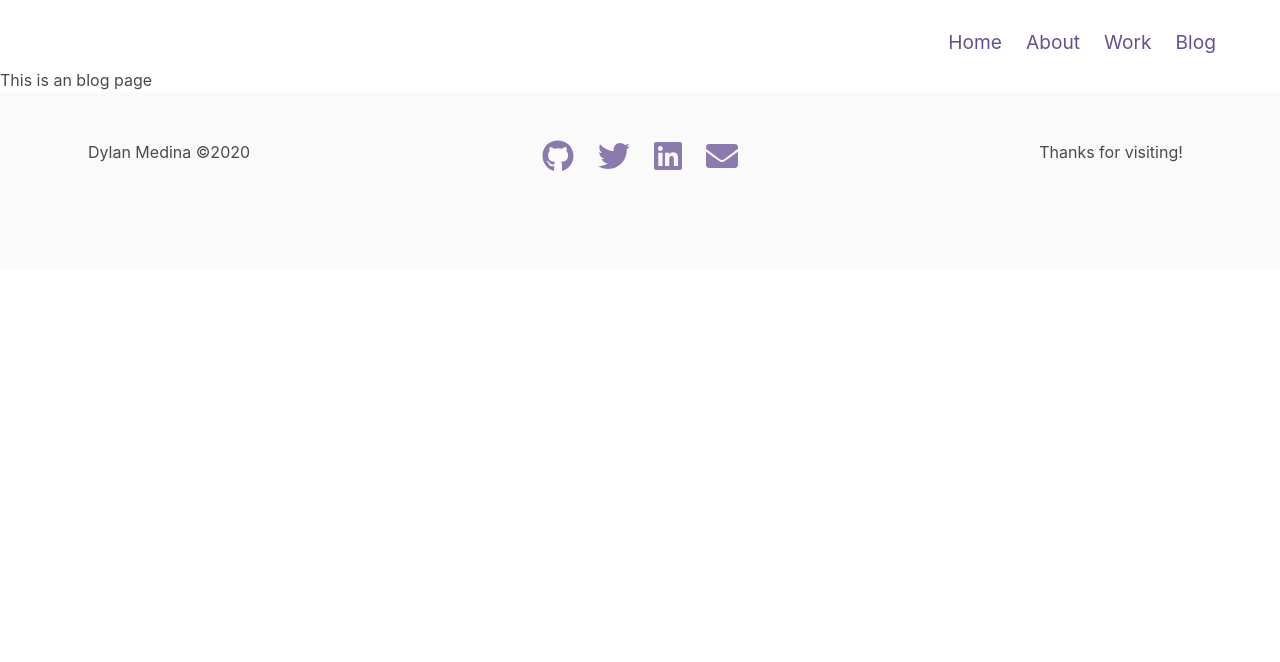
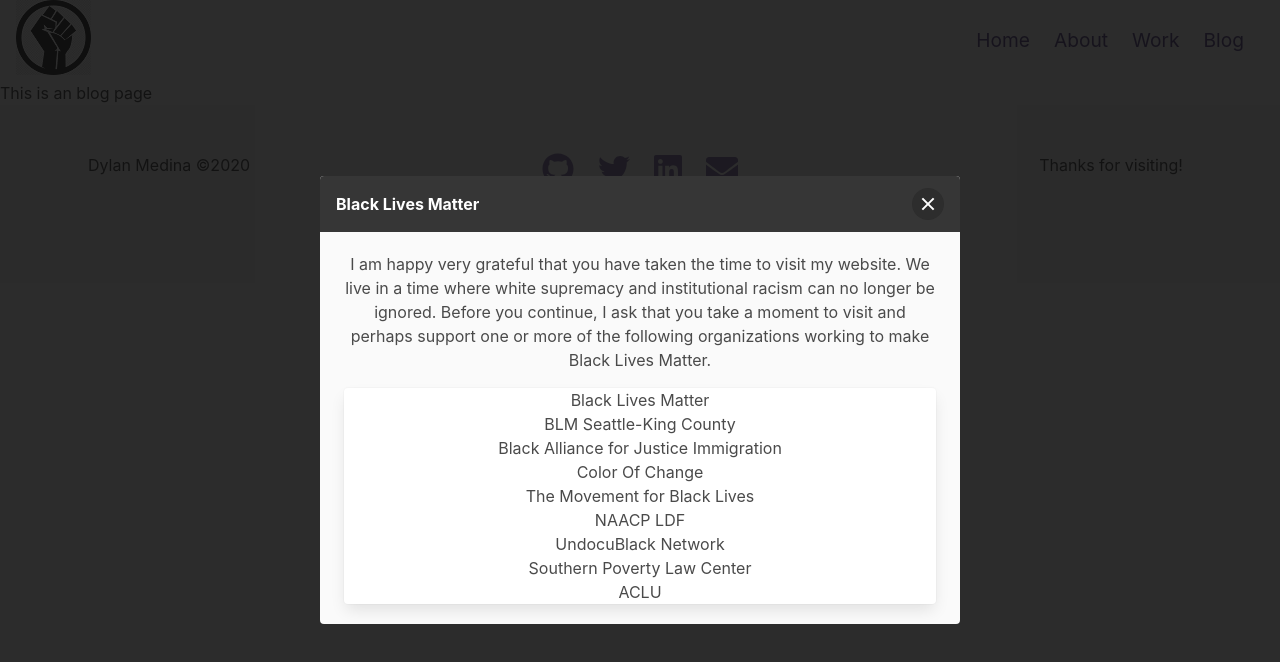
Before and after one commit to dlondonmedina/dlondonmedina, a Vue app: page /blog in a window 1280 px wide. Shown: the top 662 px of the page. Built offline with nearby package versions, Linux system fonts and the light colour scheme.

Commit message:
add skills section and cta component

```diff
--- a/src/App.vue
+++ b/src/App.vue
@@ -1,9 +1,10 @@
 <template>
   <div id="app">
     <vue-title :title="'Dylan Medina - ' + $route.name" />
+    <CallToAction :msg="this.msg" :class="{'is-active': isModalVisible}" @close="closeModal"/>
     <nav class="navbar" role="navigation" aria-label="main navigation">
-      <div class="container">
         <div class="navbar-brand">
+          <a role="button" @click="showModal"><img class="cta-logo" src="@/assets/blm.png"></a>
           <a
             role="button"
             class="navbar-burger"
@@ -17,7 +18,6 @@
             <span aria-hidden="true"></span>
           </a>
         </div>
-
         <div class="navbar-menu" v-bind:class="{'is-active': isOpen}">
           <div class="navbar-end">
             <div class="navbar-item">
@@ -34,7 +34,6 @@
             </div>
           </div>
         </div>
-      </div>
     </nav>
     <router-view></router-view>
     <footer class="footer has-text-centered">
@@ -45,16 +44,24 @@
         <div class="column is-half">
           <div class="columns is-centered">
             <div class="column is-narrow">
-                <a href="https://github.com/dlondonmedina/"><font-awesome-icon class="social-icon" :icon="['fab', 'github']" size="2x" /></a>
+              <a href="https://github.com/dlondonmedina/">
+                <font-awesome-icon class="social-icon" :icon="['fab', 'github']" size="2x" />
+              </a>
             </div>
             <div class="column is-narrow">
-                <a href="https://twitter.com/Dlondonmedina"><font-awesome-icon class="social-icon" :icon="['fab', 'twitter']" size="2x" /></a>
+              <a href="https://twitter.com/Dlondonmedina">
+                <font-awesome-icon class="social-icon" :icon="['fab', 'twitter']" size="2x" />
+              </a>
             </div>
             <div class="column is-narrow">
-                <a href="https://www.linkedin.com/in/dlondonmedina/"><font-awesome-icon class="social-icon" :icon="['fab', 'linkedin']" size="2x" /></a>
+              <a href="https://www.linkedin.com/in/dlondonmedina/">
+                <font-awesome-icon class="social-icon" :icon="['fab', 'linkedin']" size="2x" />
+              </a>
             </div>
             <div class="column is-narrow">
-                <a href="mailto:dylan@dylanmedina.com"><font-awesome-icon class="social-icon" :icon="['fas', 'envelope']" size="2x" /></a>
+              <a href="mailto:dylan@dylanmedina.com">
+                <font-awesome-icon class="social-icon" :icon="['fas', 'envelope']" size="2x" />
+              </a>
             </div>
           </div>
         </div>
@@ -67,22 +74,58 @@
 </template>
 
 <script>
+import CallToAction from '@/components/CallToAction.vue';
+
 export default {
   name: "app",
+  components: {
+    CallToAction
+  },
   data: function() {
     return {
-      isOpen: false
+      isOpen: false,
+      isModalVisible: true,
+      msg: {
+        title: "Black Lives Matter",
+        text: "I am happy very grateful that you have taken the time to visit my website. We live in a time where white supremacy and institutional racism can no longer be ignored. Before you continue, I ask that you take a moment to visit and perhaps support one or more of the following organizations working to make Black Lives Matter.",
+        links: [
+          {text: 'Black Lives Matter', link: 'https://blacklivesmatter.com/'},
+          {text: 'BLM Seattle-King County', link: 'https://blacklivesseattle.org/'},
+          {text: 'Black Alliance for Justice Immigration', link: 'https://baji.org/'},
+          {text: 'Color Of Change', link: 'https://colorofchange.org'},
+          {text: 'The Movement for Black Lives', link: 'https://policy.m4bl.org/'},
+          {text: 'NAACP LDF', link: 'https://naacpldf.org'},
+          {text: 'UndocuBlack Network', link: 'https://undocublack.org/'},
+          {text: 'Southern Poverty Law Center', link: 'https://www.splcenter.org/'},
+          {text: 'ACLU', link: 'https://www.aclu.org/'}
+        ]
+      }
     };
+  },
+  methods: {
+    showModal() {
+      this.isModalVisible = true;
+    },
+    closeModal() {
+      this.isModalVisible = false;
+    }
   }
+
 };
 </script>
 <style lang="scss">
 @import "./assets/main.scss";
 .navbar {
-  padding-top: 1em;
+  margin-left: 1rem;
 }
 .navbar-item a {
   color: $color-primary-2;
   font-size: 1.2rem;
 }
+.navbar-menu {
+  margin-right: 1.5rem;
+}
+.cta-logo {
+  opacity: 80%;
+}
 </style>
--- /dev/null
+++ b/src/components/CallToAction.vue
@@ -0,0 +1,39 @@
+<template>
+    <div class="cta modal">
+        <div class="modal-background"></div>
+        <div class="modal-content">
+            <article class="message is-dark">
+                <div class="message-header">
+                    <p>{{ msg.title}}</p>
+                    <button class="delete is-large" aria-label="close" @click="close"></button>
+                </div>
+                <div class="message-body has-text-centered">
+                    {{ msg.text }}
+                    <div class="card">
+                        <ul>
+                            <li v-for="l in msg.links"><a :href="l.link" target="_blank" style="text-decoration: none;">{{l.text}}</a></li>
+                        </ul>
+                    </div>
+                </div>
+            </article>
+        </div>
+    </div>
+</template>
+<style lang="scss" scoped>
+.card {
+    margin-top: 1rem;
+}
+</style>
+<script>
+export default {
+    name: 'CallToAction',
+    props: {
+        msg: Object
+    },
+    methods: {
+        close() {
+            this.$emit('close');
+        }
+    }
+}
+</script>
--- a/src/components/HomeLanding.vue
+++ b/src/components/HomeLanding.vue
@@ -3,23 +3,33 @@
     <div class="container">
       <div class="columns is-centered">
         <div class="column">
-                <img id="avatar" src="@/assets/avatar.png">
-                <h1 class="has-text-light is-spaced is-size-1-desktop is-size-2-tablet is-size-3-mobile">Dylan Medina, PhD</h1>
+          <img id="avatar" src="@/assets/avatar.png" />
+          <h1
+            class="has-text-light is-spaced is-size-1-desktop is-size-2-tablet is-size-3-mobile"
+          >Dylan Medina, PhD</h1>
           <h2 class="has-text-grey-light is-size-4-desktop">Teacher, Developer &amp; Writer</h2>
         </div>
       </div>
       <div class="columns is-centered">
         <div class="column is-narrow">
-                <a href="https://github.com/dlondonmedina/"><font-awesome-icon class="social-icon" :icon="['fab', 'github']" size="2x" /></a>
+          <a href="https://github.com/dlondonmedina/">
+            <font-awesome-icon class="social-icon" :icon="['fab', 'github']" size="2x" />
+          </a>
         </div>
         <div class="column is-narrow">
-                <a href="https://twitter.com/Dlondonmedina"><font-awesome-icon class="social-icon" :icon="['fab', 'twitter']" size="2x" /></a>
+          <a href="https://twitter.com/Dlondonmedina">
+            <font-awesome-icon class="social-icon" :icon="['fab', 'twitter']" size="2x" />
+          </a>
         </div>
         <div class="column is-narrow">
-                <a href="https://www.linkedin.com/in/dlondonmedina/"><font-awesome-icon class="social-icon" :icon="['fab', 'linkedin']" size="2x" /></a>
+          <a href="https://www.linkedin.com/in/dlondonmedina/">
+            <font-awesome-icon class="social-icon" :icon="['fab', 'linkedin']" size="2x" />
+          </a>
         </div>
         <div class="column is-narrow">
-                <a href="mailto:dylan@dylanmedina.com"><font-awesome-icon class="social-icon" :icon="['fas', 'envelope']" size="2x" /></a>
+          <a href="mailto:dylan@dylanmedina.com">
+            <font-awesome-icon class="social-icon" :icon="['fas', 'envelope']" size="2x" />
+          </a>
         </div>
       </div>
     </div>
@@ -28,11 +38,11 @@
 
 <script>
 export default {
-    name: 'HomeLanding',
-}
+  name: "HomeLanding"
+};
 </script>
 <style lang="scss">
-@import '../assets/main.scss';
+@import "../assets/main.scss";
 
 #avatar {
   max-height: 200px;
--- /dev/null
+++ b/src/components/HomeSkills.vue
@@ -0,0 +1,51 @@
+<template>
+    <div class="homeskills container has-text-centered">
+        <div class="columns">
+            <div class="column homeskill" v-for="item in this.items">
+                <a :href="'projects' + item.link">
+                    <div class="card">
+                    <font-awesome-icon class="skill-icon" :icon="[item.i.set, item.i.n]" size="6x" />
+                    <div class="card-content"><h1 class="title is-4">{{ item.skill }}</h1>
+                    <div class="content">
+                    <p>{{ item.text }}</p>
+                    <ul>
+                        <li v-for="v in item.more">{{ v }}</li>
+                    </ul>
+                    </div>
+                    </div>
+                </div>
+                </a>
+            </div>
+        </div>
+    </div>
+</template>
+<style lang="scss">
+@import '../assets/main.scss';
+.homeskills {
+    padding-top: 2em;
+}
+.homeskill p, .homeskill li {
+    color: $color-primary-2;
+}
+
+.homeskill h1 {
+    color: $color-primary-0;
+}
+.skill-icon {
+    color: $color-primary-1;
+}
+.homeskill:hover .skill-icon {
+    color: $color-primary-0;
+}
+.card {
+    min-height: 100%;
+}
+</style>
+<script>
+export default {
+    name: 'HomeSkills',
+    props: {
+        items: Array
+    }
+}
+</script>
--- a/src/main.js
+++ b/src/main.js
@@ -5,12 +5,15 @@
 import { library } from '@fortawesome/fontawesome-svg-core'
 import { FontAwesomeIcon } from '@fortawesome/vue-fontawesome'
 import { faGithub, faLinkedin, faTwitter } from '@fortawesome/free-brands-svg-icons'
-import { faEnvelope } from '@fortawesome/free-solid-svg-icons'
+import { faEnvelope, faUserGraduate, faCode, faCodeBranch, faFeatherAlt } from '@fortawesome/free-solid-svg-icons'
 
 library.add(faGithub)
 library.add(faLinkedin)
 library.add(faTwitter)
 library.add(faEnvelope)
+library.add(faUserGraduate)
+library.add(faCodeBranch)
+library.add(faFeatherAlt)
 
 Vue.component('font-awesome-icon', FontAwesomeIcon)
 Vue.component('vue-title', Title)
--- a/src/views/Home.vue
+++ b/src/views/Home.vue
@@ -1,20 +1,63 @@
 <template>
   <div class="home">
     <HomeLanding />
+    <HomeSkills :items="this.items" />
   </div>
 </template>
 
 <script>
-// @ is an alias to /src
-import HomeLanding from '../components/HomeLanding.vue'
+import HomeLanding from "../components/HomeLanding.vue";
+import HomeSkills from "../components/HomeSkills.vue";
 
 export default {
-  name: 'Home',
+  name: "Home",
+  data() {
+    return {
+      items: [
+        {
+          skill: "Teaching",
+          link: "#teaching",
+          i: { set: "fas", n: "user-graduate" },
+          text: "Mentoring students towards growth, empowerment, and justice.",
+          more: [
+            "Writing & Rhetoric",
+            "Digital Humanities",
+            "Social Science",
+            "Coding & Web Dev"
+          ]
+        },
+        {
+          skill: "Developing",
+          link: "#developing",
+          i: { set: "fas", n: "code-branch" },
+          text:
+            "Solving problems with code in the fields of communication and education.",
+          more: [
+            "Frontend: HTML/CSS/Javascript, Gatsby",
+            "Backend: PHP, SQL, C#",
+            "Frameworks: Flask, Django, Vue, Wordpress",
+            "Infrastructure: Apache, NGINX, Azure, AWS"
+          ]
+        },
+        {
+          skill: "Writing",
+          link: "#writing",
+          i: { set: "fas", n: "feather-alt" },
+          text:
+            "Composing texts that entertain, create knowledge, and move people to action.",
+          more: [
+            "Social Science and Education Research",
+            "Content Writing",
+            "Storytelling & Poetry",
+            "Instruction & Consulting"
+          ]
+        }
+      ]
+    };
+  },
   components: {
-    HomeLanding
+    HomeLanding,
+    HomeSkills
   }
-}
+};
 </script>
-
-
-// Photo by Todd Trapani from Pexels
```
Also changed, not shown: src/assets/blm.png (added), src/components/HomeContact.vue (added), 14 other files (tests, documents, lock files or other folders). Lines whose indentation alone changed are shown as unchanged.
